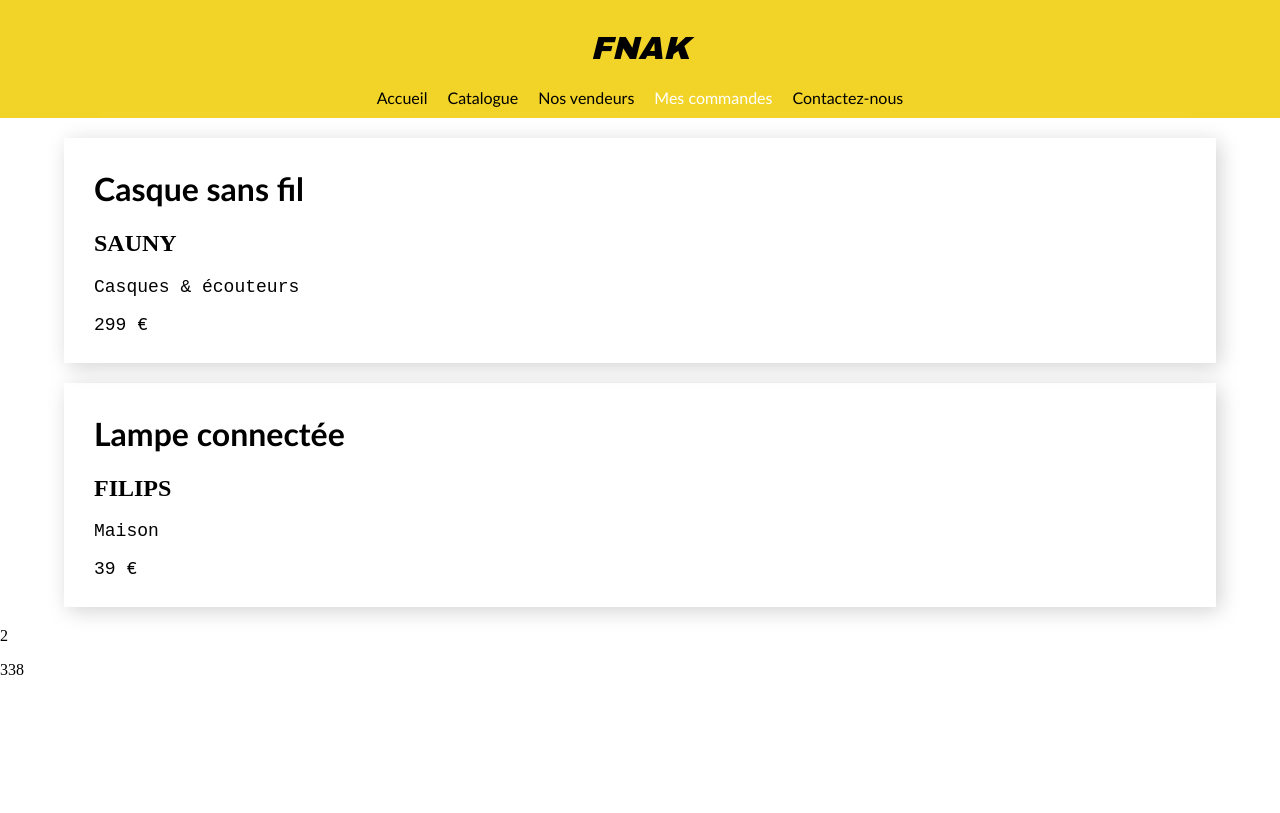
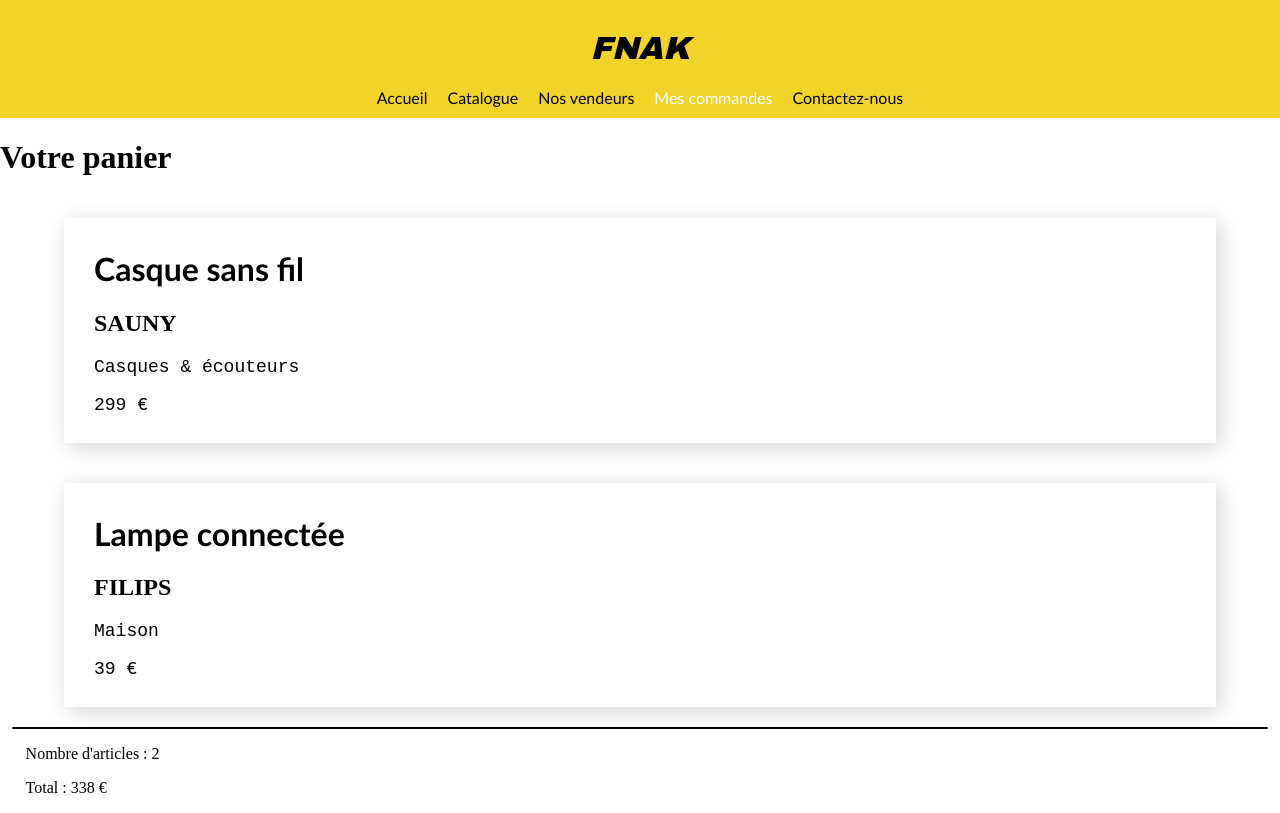
Before and after one commit to Mathunder/tse_ihm_project, an Angular app in the folder front-end-app/: page /mescommandes in a window 1280 px wide. Built offline with nearby package versions, Linux system fonts and the light colour scheme.

Commit message:
cart styled

```diff
--- a/front-end-app/src/app/orders-list/orders-list.component.css
+++ b/front-end-app/src/app/orders-list/orders-list.component.css
@@ -0,0 +1,19 @@
+.products, #line {
+	display: flex;
+	justify-content: center;
+}
+
+span {
+	background-color: black;
+	border-radius: 10px;
+	border: 1px solid black;
+	width: 98vw;
+}
+
+#nb_items, #total {
+	margin-left: 2vw;
+}
+
+#nb_items {
+
+}
--- a/front-end-app/src/app/orders-list/orders-list.component.html
+++ b/front-end-app/src/app/orders-list/orders-list.component.html
@@ -1,3 +1,10 @@
-<product-template *ngFor="let item of (cart | async)?.items" [product]="item"></product-template>
-<p>{{ (cart | async)?.nb_items }}</p>
-<p>{{ (cart | async)?.total }}</p>
+<h1>Votre panier</h1>
+
+<product-template class="products" *ngFor="let item of (cart | async)?.items" [product]="item"></product-template>
+<div id="summary">
+	<div id="line">
+		<span></span>
+	</div>
+	<p id="nb_items">Nombre d'articles : {{ (cart | async)?.nb_items }}</p>
+	<p id="total">Total : {{ (cart | async)?.total }} €</p>
+</div>
```
